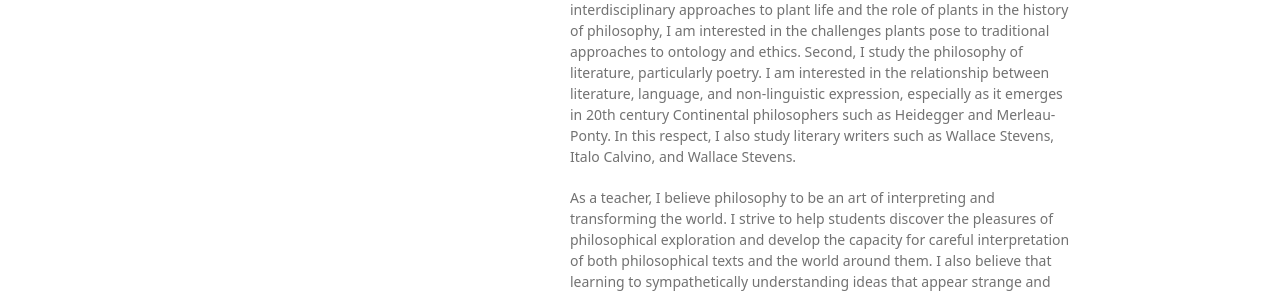
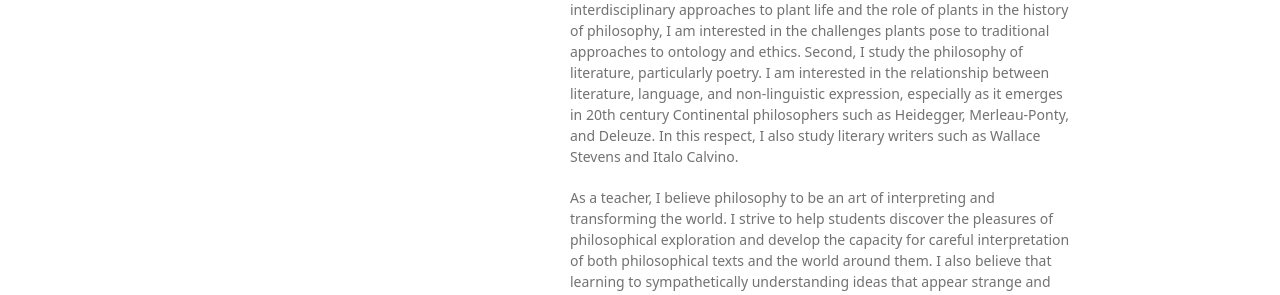
Before and after one commit to joshuakerr/joshuakerr.github.io.old, a Jekyll site: the page built from index.md, in a window 1280 px wide. Shown: the part 285-580 px from the top of the page. Built offline with Jekyll 4.4.1, drawn with Linux system fonts in a browser that asks for light colours; a script that is not in the unit is left out; some of the changed text lies outside the part shown.

Commit message:
Fixed typos; added Deleuze

```diff
--- a/index.md
+++ b/index.md
@@ -8,6 +8,6 @@
 
 I am a student of the history of philosophy, a researcher, and a teacher.
 
-My research focuses on two primary areas. First, I study environmental philosophy, particularly the philosophy of plants. Drawing both on broadly interdisciplinary approaches to plant life and the role of plants in the history of philosophy, I am interested in the challenges plants pose to traditional approaches to ontology and ethics. Second, I study the philosophy of literature, particularly poetry. I am interested in the relationship between literature, language, and non-linguistic expression, especially as it emerges in 20th century Continental philosophers such as Heidegger and Merleau-Ponty. In this respect, I also study literary writers such as Wallace Stevens, Italo Calvino, and Wallace Stevens.
+My research focuses on two primary areas. First, I study environmental philosophy, particularly the philosophy of plants. Drawing both on broadly interdisciplinary approaches to plant life and the role of plants in the history of philosophy, I am interested in the challenges plants pose to traditional approaches to ontology and ethics. Second, I study the philosophy of literature, particularly poetry. I am interested in the relationship between literature, language, and non-linguistic expression, especially as it emerges in 20th century Continental philosophers such as Heidegger, Merleau-Ponty, and Deleuze. In this respect, I also study literary writers such as Wallace Stevens and Italo Calvino.
 
 As a teacher, I believe philosophy to be an art of interpreting and transforming the world. I strive to help students discover the pleasures of philosophical exploration and develop the capacity for careful interpretation of both philosophical texts and the world around them. I also believe that learning to sympathetically understanding ideas that appear strange and foreign is a fundamental part of education. For these reasons, I enjoy teaching classes in the history of philosophy, especially ancient and modern philosophy, and I like teaching critical thinking and logic.
```
Also changed, not shown: pages/about.md (+4 -0 lines).
